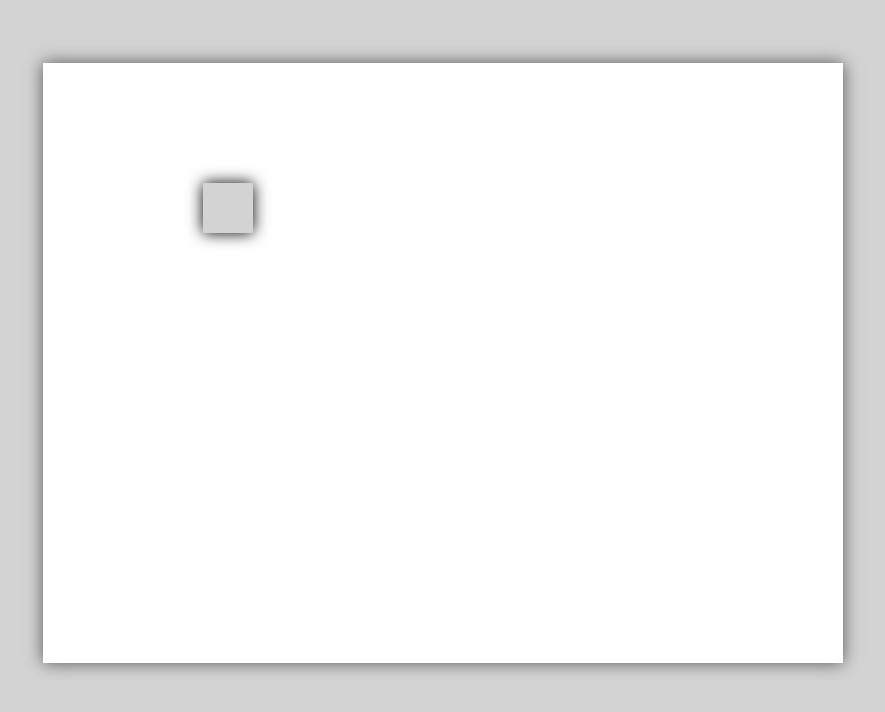
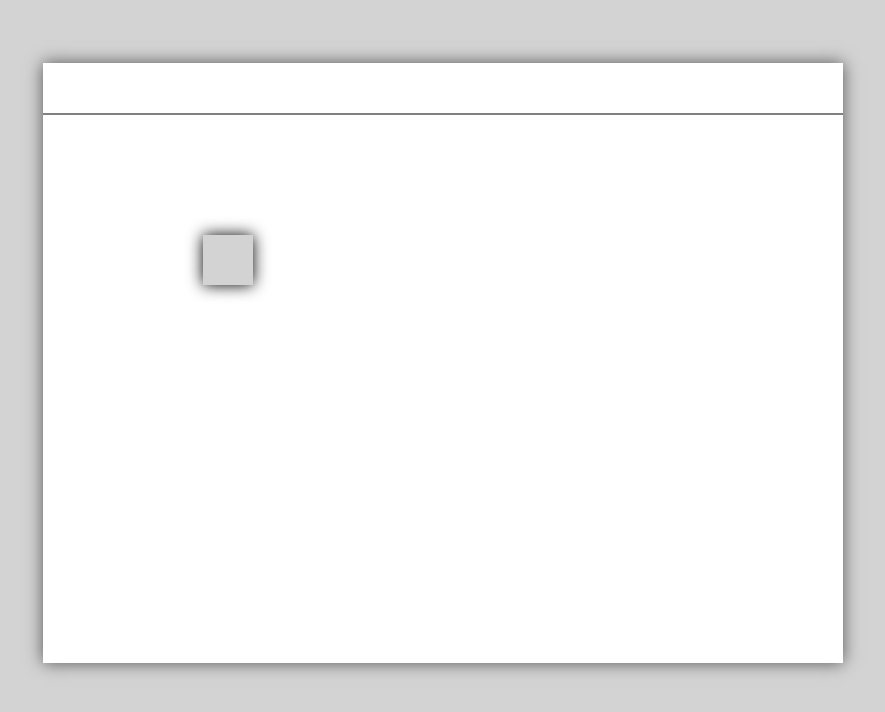
Before and after one commit to RRamsland/ProjectRed, a plain HTML site: page index.html in a window 1280 px wide. Shown: the whole page, without its empty margins (197-1082 px from the left). Drawn offline with nearby package versions, Linux system fonts and the light colour scheme.

Commit message:
Added Score

```diff
--- a/css/style.css
+++ b/css/style.css
@@ -9,6 +9,12 @@ body{
 	background:white;
 	height: 600px;
     box-shadow: 0 0 16px #565656;
+}
+
+.score{
+	width:100%;
+	height:50px;
+	border-bottom:2px solid gray;
 }
 
 .box{
--- a/index.html
+++ b/index.html
@@ -14,6 +14,7 @@
             <p class="browserupgrade">You are using an <strong>outdated</strong> browser. Please <a href="http://browsehappy.com/">upgrade your browser</a> to improve your experience.</p>
         <![endif]-->
         <div class="ContentMain">
+            <div class="score"></div>
             <div class="box"></div>
         </div>
 
```
